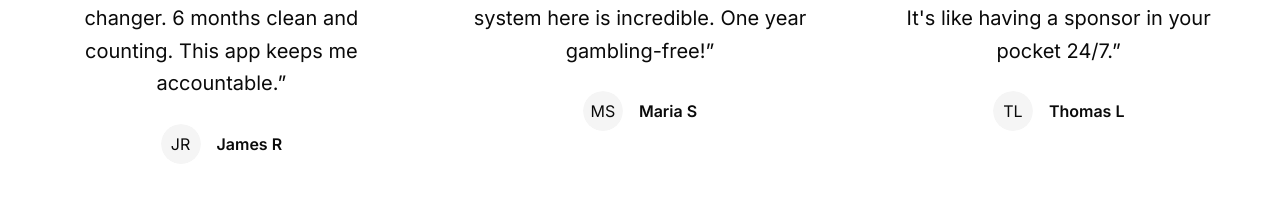
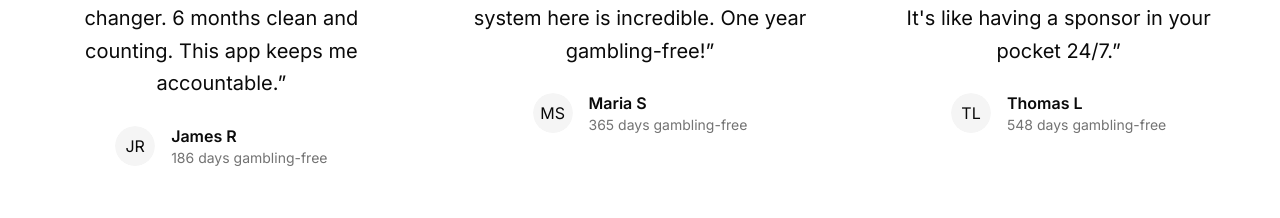
Before and after one commit to alvropena/quitgambling-nextjs, a Next.js app: page / in a window 1280 px wide. Shown: the part 1807-2025 px from the top of the page. Built offline with nearby package versions, Linux system fonts and the light colour scheme.

Commit message:
Update testimonial role display to show days gambling-free

```diff
--- a/components/testimonials-section.tsx
+++ b/components/testimonials-section.tsx
@@ -37,7 +37,7 @@ export function TestimonialsSection() {
 								<div className="text-left">
 									<div className="font-semibold">{testimonial.author}</div>
 									<div className="text-sm text-muted-foreground">
-										{testimonial.role}
+										{testimonial.days} days gambling-free
 									</div>
 								</div>
 							</div>
```
